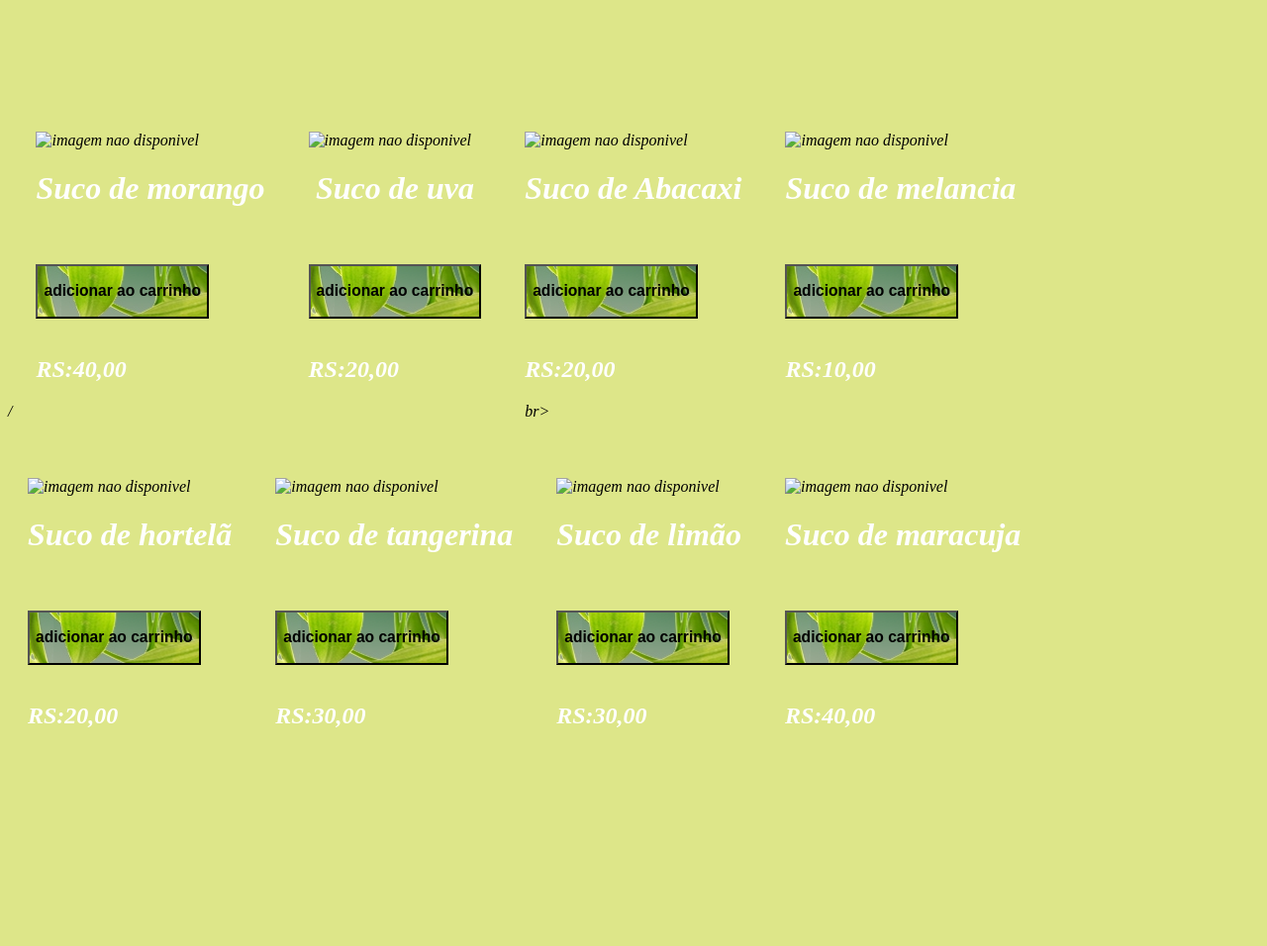
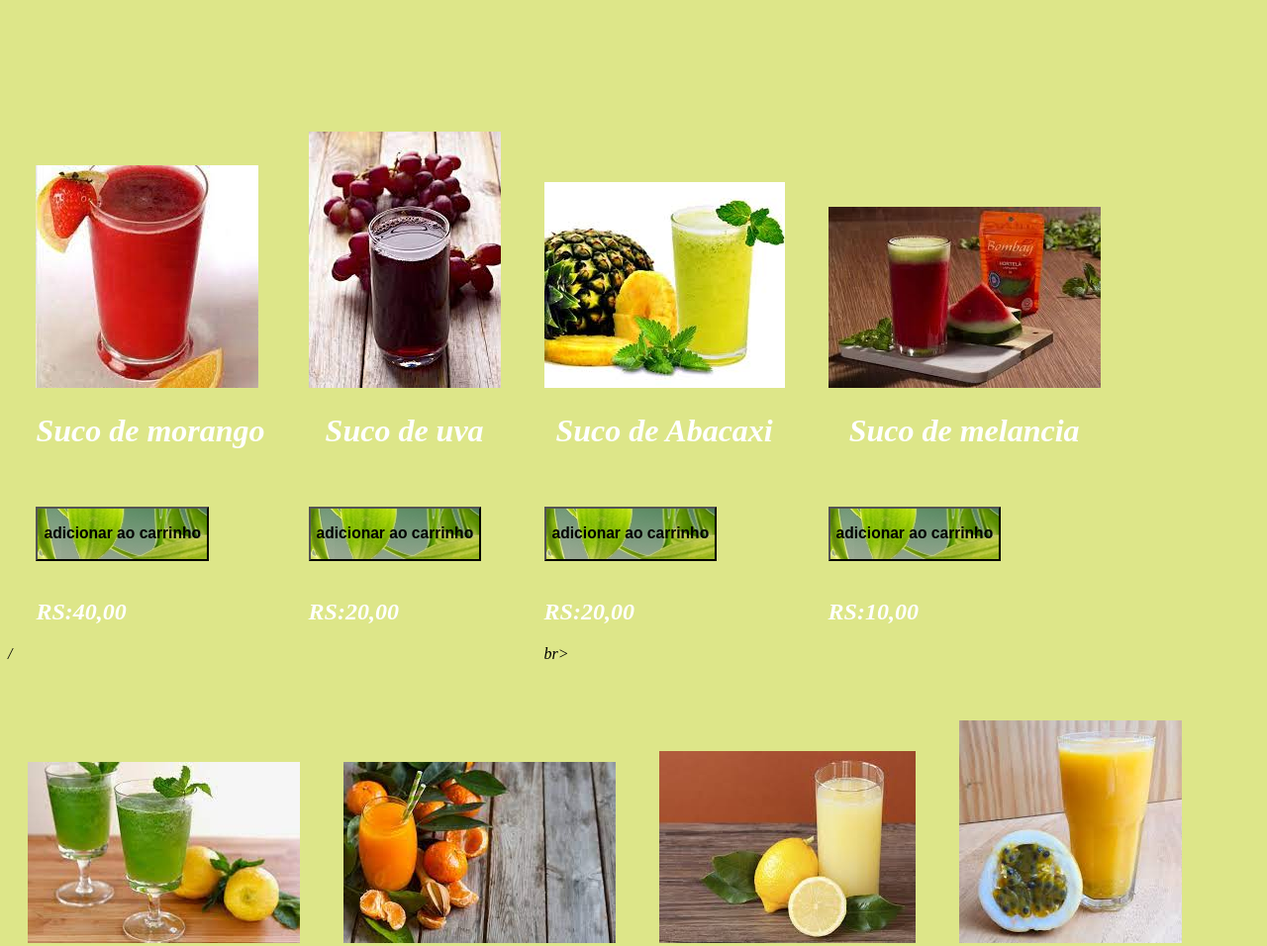
Before and after one commit to kaiquehgc/zip, a plain HTML site: page site vitaminas/arquivos/Vitamina.html in a window 1280 px wide. Shown: the part 780-1736 px from the top of the page at 99% size. Before the commit the page ends 1583 px from the top, so only its background shows below. Drawn offline with Linux system fonts and the light colour scheme; files that its build step writes are made by us from their sources; files whose address does not match are found by name.

Commit message:
algumas tags fechadas nos lugares certos

```diff
--- a/site vitaminas/arquivos/Vitamina.html
+++ b/site vitaminas/arquivos/Vitamina.html
@@ -7,7 +7,7 @@
     <meta http-equiv="X-UA-Compatible" content="IE=edge">
     <meta name="viewport" content="width=device-width, initial-scale=1.0">
     <title>Kaique Detonado</title>
-	<link rel="stylesheet" href= "site2.css"
+	<link rel="stylesheet" href= "site2.css">
 
 </head>
 
@@ -53,56 +53,56 @@
 
 
 <div class="produto1">
-<img src="imgs/suco01.jpg" alt="imagem nao disponivel">
+<img src="../imagens/suco01.jpg" alt="imagem nao disponivel">
 <br><h1> Suco de morango</h1> <br>
 <br> <button> <h3>adicionar ao carrinho<h3></button></br>
 <br> <h2>RS:40,00</h2></br>
 </div>
 
 <div class="produto1">
-<img src="imgs/sucouva.jpg" alt="imagem nao disponivel">
+<img src="../imagens/sucouva.jpg" alt="imagem nao disponivel">
 <br><h1> Suco de uva </h1> <br>
 <br> <button> <h3>adicionar ao carrinho<h3></button></br>
 <br> <h2>RS:20,00</h2></br>
 </div>
 
 <div class="produto1">
-<img src="imgs/abacaxi.jpg" alt="imagem nao disponivel">
+<img src="../imagens/abacaxi.jpg" alt="imagem nao disponivel">
 <br><h1> Suco de Abacaxi </h1><br>
 <br> <button> <h3>adicionar ao carrinho<h3></button></br>
 <br> <h2>RS:20,00</h2>br>
 </div>
 
 <div class="produto1">
-<img src="imgs/melancia.jpg" alt="imagem nao disponivel">
+<img src="../imagens/melancia.jpg" alt="imagem nao disponivel">
 <br><h1> Suco de melancia</h1> <br>
 <br> <button> <h3>adicionar ao carrinho<h3></button></br>
 <br> <h2>RS:10,00</h2></br>
 </div>
 
 <br><div class="produto1"> </br>
-<img src="imgs/hort.jpg" alt="imagem nao disponivel">
+<img src="../imagens/hort.jpg" alt="imagem nao disponivel">
 <br><h1> Suco de hortelã </h1><br>
 <br> <button> <h3>adicionar ao carrinho<h3></button></br>
 <br> <h2>RS:20,00</h2></br>
 </div>
 
 <div class="produto1"> </br>
-<img src="imgs/tang.jpg" alt="imagem nao disponivel">
+<img src="../imagens/tang.jpg" alt="imagem nao disponivel">
 <br><h1> Suco de tangerina </h1><br>
 <br> <button> <h3>adicionar ao carrinho<h3></button></br>
 <br> <h2>RS:30,00</h2></br>
 </div>
 
 <div class="produto1"> </br>
-<img src="imgs/limão.jpg" alt="imagem nao disponivel">
+<img src="../imagens/limão.jpg" alt="imagem nao disponivel">
 <br> <h1>Suco de limão</h1> <br>
 <br> <button> <h3>adicionar ao carrinho<h3></button></br>
 <br> <h2>RS:30,00</h2></br>
 </div>
 
 <div class="produto1"> </br>
-<img src="imgs/maracuja.jpg" alt="imagem nao disponivel">
+<img src="../imagens/maracuja.jpg" alt="imagem nao disponivel">
 <br> <h1>Suco de maracuja</h1> <br>
 <br> <button> <h3>adicionar ao carrinho<h3></button></br>
 <br> <h2>RS:40,00</h2></br>
```
Also changed, not shown: site vitaminas/arquivos/Index.html (+7 -8 lines), site vitaminas/arquivos/projeto3.html (+2 -2 lines).
